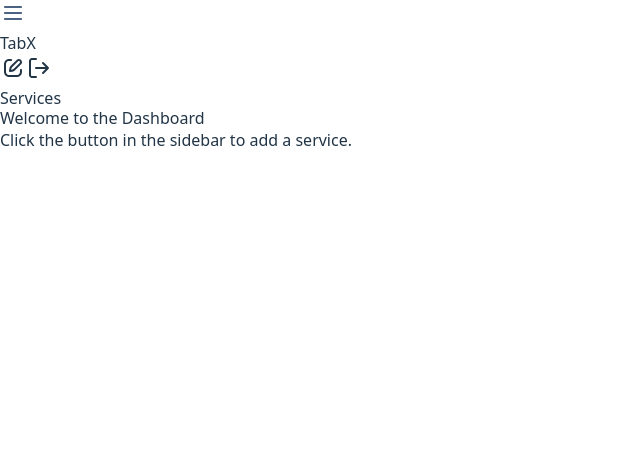
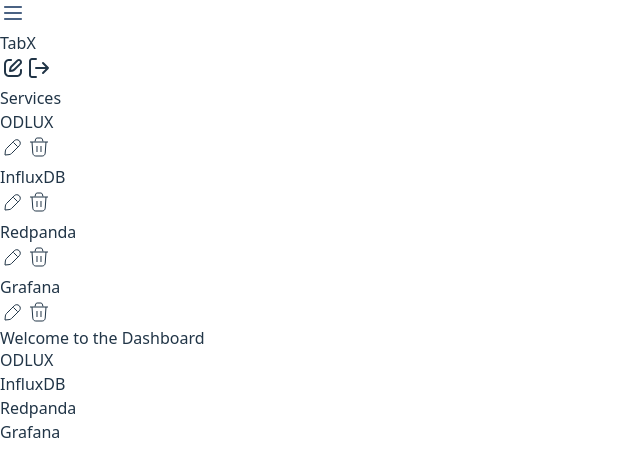
Before and after one commit to precious-soda/TabX, a React (Vite) app: page / in a window 1280 px wide. Shown: the top 476 px of the page, without its empty margins (0-640 px from the left). Built offline with nearby package versions, Linux system fonts and the light colour scheme; sample sign-in values are in the browser's storage.

Commit message:
feat: Add services.json and merge with localStorage

```diff
--- a/src/App.jsx
+++ b/src/App.jsx
@@ -20,16 +20,29 @@
 import ServiceContainer from "./components/ServiceContainer";
 import Login from "./components/Login";
 import { useState, useEffect } from "react";
+import defaultServices from "./config/services.json";
 
 const App = () => {
   const [services, setServices] = useState(() => {
-    const stored = JSON.parse(localStorage.getItem("services"));
-    return stored || [];
+    const stored = JSON.parse(localStorage.getItem("services")) || [];
+    // Merge default services with stored, avoiding duplicates
+    return [
+      ...defaultServices.filter(
+        (defaultService) => !stored.some((s) => s.name === defaultService.name)
+      ),
+      ...stored,
+    ];
   });
   const [isAuthenticated, setIsAuthenticated] = useState(
     localStorage.getItem("isAuthenticated") === "true"
   );
 
+  // Persist services to localStorage on update
+  useEffect(() => {
+    localStorage.setItem("services", JSON.stringify(services));
+  }, [services]);
+
+  // Handle user authentication setup
   useEffect(() => {
     const storedUser = JSON.parse(localStorage.getItem("user"));
     const envUsername = import.meta.env.VITE_DEFAULT_USERNAME;
@@ -45,10 +58,6 @@
       );
     }
   }, []);
-
-  useEffect(() => {
-    localStorage.setItem("services", JSON.stringify(services));
-  }, [services]);
 
   return (
     <Router>
--- /dev/null
+++ b/src/config/services.json
@@ -0,0 +1,18 @@
+[
+  {
+    "name": "ODLUX",
+    "url": "http://localhost:8085"
+  },
+  {
+    "name": "InfluxDB",
+    "url": "http://localhost:8086"
+  },
+  {
+    "name": "Redpanda",
+    "url": "http://localhost:8087"
+  },
+  {
+    "name": "Grafana",
+    "url": "http://localhost:3000"
+  }
+]
```
Also changed, not shown: 2 other files (tests, documents, lock files or other folders).
